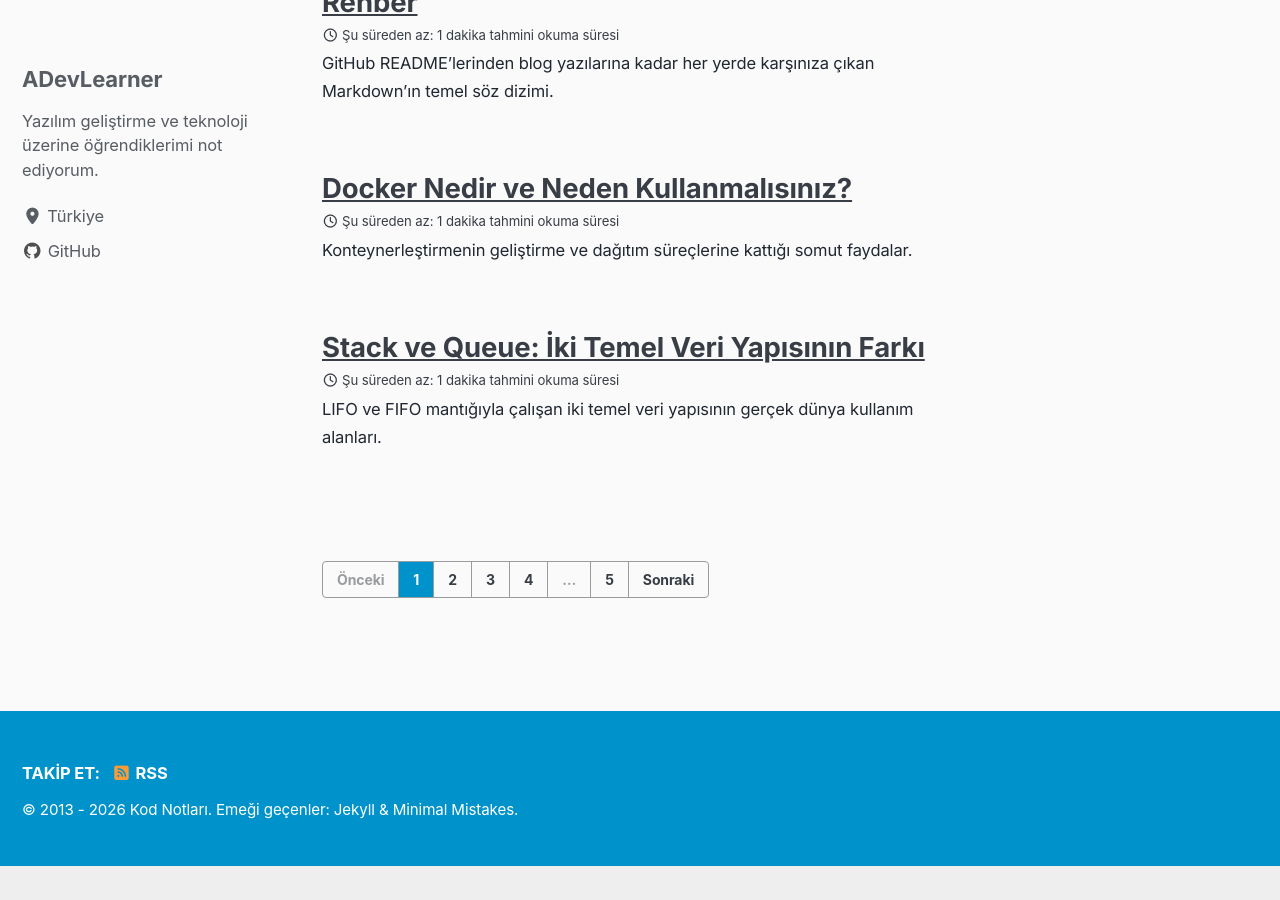
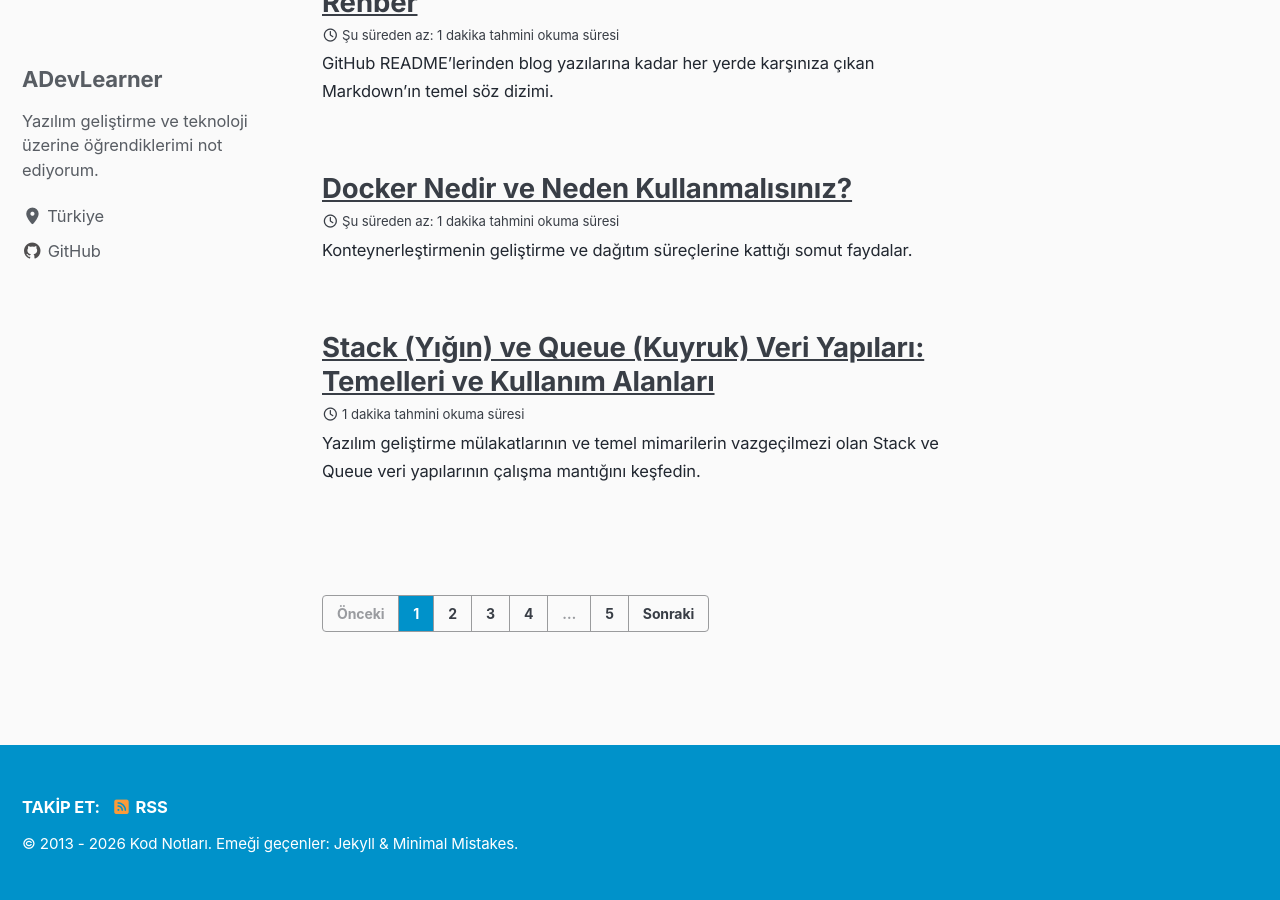
Before and after one commit to ADevLearner/ADevLearner.github.io, a Jekyll site: the page built from index.html, in a window 1280 px wide and 900 px high, scrolled down 904 px. Built offline with Jekyll 4.4.1, drawn with Linux system fonts in a browser that asks for light colours; cached includes are drawn as plain includes; the list of posts is cut into pages by our own code; before the commit the page ends 1770 px from its top, so only the background shows below that; some of the changed lines change nothing that is shown.

Commit message:
Revise Stack and Queue data structures article
Güncellenmiş başlık ve açıklama ile Stack ve Queue veri yapıları hakkında detaylı bilgi sunulmuştur. Ayrıca, Python ile örnek uygulamalar eklenmiştir.

````diff
--- a/_posts/2026-08-06-stack-queue-veri-yapilari.md
+++ b/_posts/2026-08-06-stack-queue-veri-yapilari.md
@@ -1,54 +1,69 @@
 ---
-title: "Stack ve Queue: İki Temel Veri Yapısının Farkı"
-date: 2026-08-06
-categories:
-  - programlama
-tags:
-  - veri-yapilari
-  - algoritma
-excerpt: "LIFO ve FIFO mantığıyla çalışan iki temel veri yapısının gerçek dünya kullanım alanları."
+layout: post
+title: "Stack (Yığın) ve Queue (Kuyruk) Veri Yapıları: Temelleri ve Kullanım Alanları"
+date: 2026-08-06 10:00:00 +0300
+categories: [veri-yapilari]
+tags: [stack, queue, veri-yapilari, algoritmalar, yazilim-temelleri]
+excerpt: "Yazılım geliştirme mülakatlarının ve temel mimarilerin vazgeçilmezi olan Stack ve Queue veri yapılarının çalışma mantığını keşfedin."
 ---
 
-Stack ve Queue, birbirine benzeyen ama tamamen farklı mantıkla çalışan iki temel
-veri yapısıdır. İkisi de eleman ekleme/çıkarma işlemi yapar, fark sırada.
+Yazılım geliştirme süreçlerinde verileri RAM üzerinde nasıl sakladığımız ve hangi sıra ile işlediğimiz, yazdığımız programların performansını ve doğruluğunu doğrudan etkiler. Temel veri yapıları (`data structures`) arasında en sık kullanılan iki doğrusal yapı **Stack (Yığın)** ve **Queue (Kuyruk)** sistemleridir.
 
-## Stack (Yığın): LIFO
+Bu yazımızda LIFO ve FIFO mantıklarını, bu veri yapılarının arkasındaki çalışma prensiplerini ve gerçek hayattaki yazılım senaryolarını detaylıca inceleyeceğiz.
 
-"Last In, First Out" — son eklenen eleman ilk çıkar. Bir tabak yığınını
-düşünün: en üste koyduğunuz tabağı ilk siz alırsınız.
+---
 
-```javascript
-const stack = [];
-stack.push(1);
-stack.push(2);
-stack.push(3);
-stack.pop(); // 3 döner
+## 1. Stack (Yığın) Veri Yapısı: LIFO Mantığı
+
+Stack, verilerin depolandığı ve işlendiği **LIFO (Last In, First Out - Son Giren İlk Çıkar)** prensibine dayanan bir veri yapısıdır. Tıpkı üst üste dizilmiş tabaklar gibidir; en son koyduğunuz tabak en üstte yer alır ve ilk olarak oradan alabilirsiniz.
+
+### Temel Stack Operasyonları:
+* **Push:** Yığının en üstüne yeni bir eleman eklemek.
+* **Pop:** Yığının en üstündeki elemanı listeden çıkarmak ve döndürmek.
+* **Peek (veya Top):** Listeden çıkarmadan sadece en üstteki elemana bakmak.
+
+### Gerçek Hayat Senaryoları:
+* **Tarayıcı Geçmişi (Geri Tuşu):** Ziyaret ettiğiniz son web sayfası her zaman en üsttedir; geri tuşuna bastığınızda son girdiğiniz sayfadan geriye doğru gidersiniz.
+* **Undo (Geri Al) Mekanizmaları:** Metin düzenleyicilerde yaptığınız son hamle, `Ctrl + Z` yaptığınızda ilk olarak geri alınır.
+* **Fonksiyon Çağrıları (Call Stack):** Yazılımlarda fonksiyonlar iç içe çağrıldığında bellek yönetimi Stack mantığıyla çalışır.
+
+---
+
+## 2. Queue (Kuyruk) Veri Yapısı: FIFO Mantığı
+
+Queue, verilerin depolandığı ve işlendiği **FIFO (First In, First Out - İlk Giren İlk Çıkar)** prensibine dayanan bir veri yapısıdır. Tıpkı süpermarket kasasındaki sıra gibidir; kuyruğa ilk giren kişi işini ilk halleder ve kuyruktan ilk ayrılır.
+
+### Temel Queue Operasyonları:
+* **Enqueue:** Kuyruğun sonuna (arkasına) yeni bir eleman eklemek.
+* **Dequeue:** Kuyruğun başından (önünden) ilk elemanı çıkarmak.
+
+### Gerçek Hayat Senaryoları:
+* **Yazıcı Kuyruğu (Printer Spool):** Belgeyi yazdırmak için gönderdiğiniz sıraya göre çıktılar alınır.
+* **Asenkron İş Kuyrukları (Message Queues):** RabbitMQ, Redis veya Kafka gibi modern mimarilerde arka plan görevleri FIFO mantığıyla sırayla işlenir.
+
+---
+
+## 3. Kod Üzerinden Basit Bir Örnek (Python)
+
+Python'da listeleri kullanarak Stack ve Queue mantığını simüle etmek oldukça basittir:
+
+```python
+# --- STACK ÖRNEĞİ (LIFO) ---
+stack = []
+stack.append("Sayfa 1") # Push
+stack.append("Sayfa 2") # Push
+
+print(stack.pop()) # Çıktı: Sayfa 2 (Son giren ilk çıktı)
+
+# --- QUEUE ÖRNEĞİ (FIFO) ---
+from collections import deque
+kuyruk = deque()
+kuyruk.append("Müşteri A") # Enqueue
+kuyruk.append("Müşteri B") # Enqueue
+
+print(kuyruk.popleft()) # Çıktı: Müşteri A (İlk giren ilk çıktı)
 ```
+Sonuç
+Stack ve Queue, temel mantıkları oldukça basit olmasına rağmen yazılım mühendisliğinde en karmaşık sistemlerin bile omurgasını oluşturan güçlü veri yapılarıdır. Doğru yerde doğru yapıyı seçmek, kodunuzun verimliliğini artırır.
 
-**Gerçek dünya kullanımı:** Tarayıcınızın "geri" butonu bir stack ile çalışır —
-en son ziyaret ettiğiniz sayfa, geri gittiğinizde ilk gösterilendir. Fonksiyon
-çağrı yığını (call stack) da aynı mantıkla işler.
-
-## Queue (Kuyruk): FIFO
-
-"First In, First Out" — ilk eklenen eleman ilk çıkar. Bir market kuyruğu gibi:
-sıraya ilk giren, ilk hizmet alır.
-
-```javascript
-const queue = [];
-queue.push(1);
-queue.push(2);
-queue.push(3);
-queue.shift(); // 1 döner
-```
-
-**Gerçek dünya kullanımı:** Bir yazıcıya gönderilen belgeler sırayla işlenir;
-ilk gönderilen belge ilk basılır. Görev kuyrukları (task queue) ve mesaj
-kuyrukları (RabbitMQ, SQS gibi sistemler) da bu mantıkla çalışır.
-
-## Ne Zaman Hangisini Kullanmalı?
-
-İşlem sırasının "en son geleni önce işle" mantığında olması gerekiyorsa
-(geri alma işlemleri, parantez eşleştirme gibi problemler) stack; "sıraya
-girme sırasıyla işle" mantığı gerekiyorsa (görev kuyrukları, genişlik öncelikli
-arama/BFS) queue tercih edilir.
+Bir sonraki yazımızda görüşmek üzere!
````
